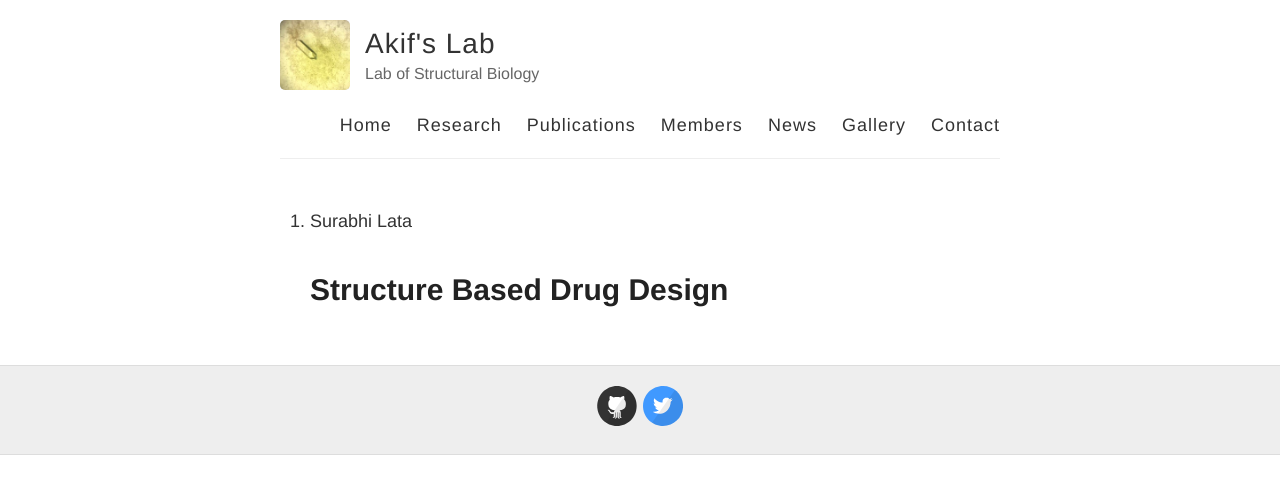
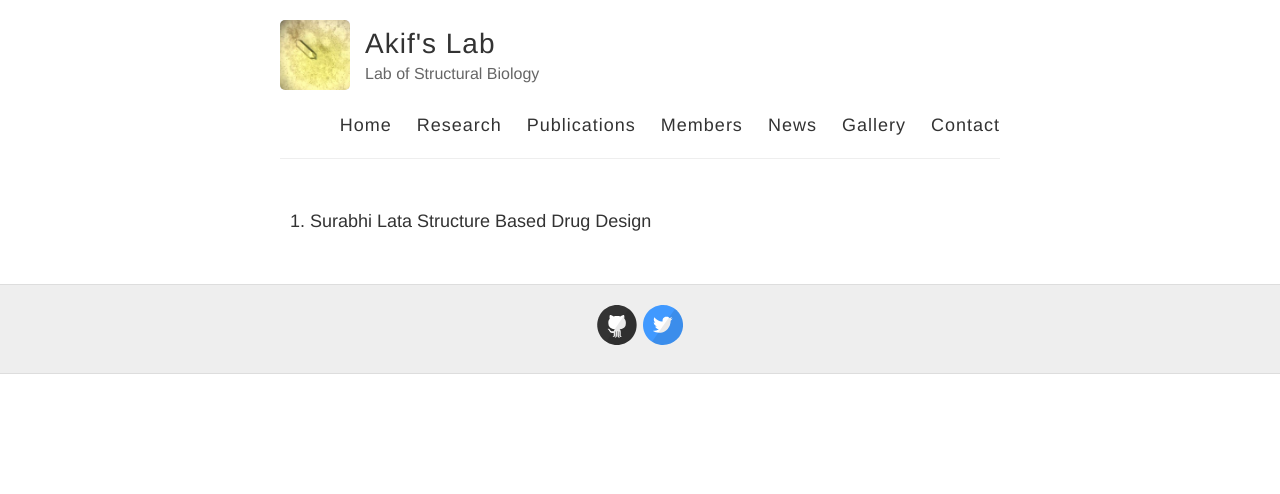
Before and after one commit to akifslab/akifslab.github.io, a Jekyll site: the page built from members.md, in a window 1280 px wide. Shown: the top 494 px of the page. Built offline with Jekyll 4.4.1, drawn with Linux system fonts in a browser that asks for light colours; our own code applies the rules of GitHub Pages for plain Markdown files.

```diff
--- a/members.md
+++ b/members.md
@@ -1,2 +1,2 @@
 1. Surabhi Lata
-# Structure Based Drug Design
+ Structure Based Drug Design
```
